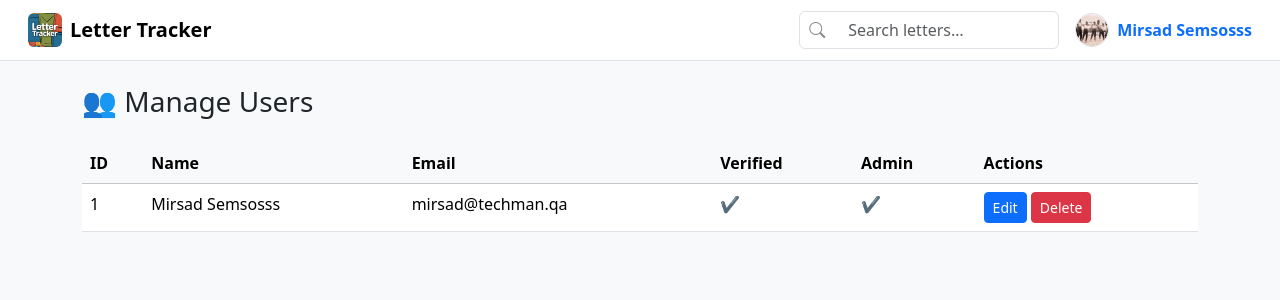
After one commit to RimSo/letter-tracker, a Flask app: page /admin/users in a window 1280 px wide. The commit adds this page. Shown: the top 300 px of the page. Run offline with Flask 3, Linux system fonts and the light colour scheme; a user stored in the database is signed in; data comes from the database, SQL or seed files in the repository; both versions use the stored data as it was after the commit; some libraries are stand-ins or nearby versions.

Commit message:
admin_page
Admin page with option to see user and letter, and to edit or delete users

```diff
--- a/app.py
+++ b/app.py
@@ -16,6 +16,15 @@ from werkzeug.security import generate_password_hash, check_password_hash
 from itsdangerous import URLSafeTimedSerializer, BadSignature, SignatureExpired
 from PIL import Image, ImageOps, ImageDraw
 import sqlite3
+from functools import wraps
+
+def admin_required(f):
+    @wraps(f)
+    def wrapper(*args, **kwargs):
+        if not current_user.is_authenticated or not current_user.is_admin:
+            abort(403)
+        return f(*args, **kwargs)
+    return wrapper
 
 # ---------------------------------------------------------------------
 # Paths / basic config
@@ -50,11 +59,12 @@ USERS_DB = os.path.join(BASE_DIR, "users.sqlite")
 # Users (SQLite)
 # ---------------------------------------------------------------------
 class User(UserMixin):
-    def __init__(self, id_, email, name, avatar_path=None):
+    def __init__(self, id_, email, name, avatar_path=None, is_admin=0):
         self.id = str(id_)
         self.email = email
         self.name = name
         self.avatar_path = avatar_path
+        self.is_admin = bool(is_admin)
 
 
 def _users_conn():
@@ -90,6 +100,14 @@ with _users_conn() as conn:
         conn.execute("ALTER TABLE users ADD COLUMN avatar_path TEXT")
     conn.commit()
 
+# Add is_admin column if missing
+with _users_conn() as conn:
+    cols = [r[1] for r in conn.execute("PRAGMA table_info(users)")]
+    if "is_admin" not in cols:
+        conn.execute("ALTER TABLE users ADD COLUMN is_admin INTEGER DEFAULT 0")
+    conn.commit()
+
+
 @app.before_request
 def _bootstrap_auth_once():
     if not getattr(app, "_auth_initialized", False):
@@ -101,7 +119,7 @@ def _bootstrap_auth_once():
 def load_user(user_id):
     with _users_conn() as conn:
         row = conn.execute(
-            "SELECT id, email, name, avatar_path FROM users WHERE id = ?",
+            "SELECT id, email, name, avatar_path, is_admin FROM users WHERE id = ?",
             (user_id,)
         ).fetchone()
     if row:
@@ -109,10 +127,10 @@ def load_user(user_id):
             id_=row["id"],
             email=row["email"],
             name=row["name"],
-            avatar_path=row["avatar_path"]
+            avatar_path=row["avatar_path"],
+            is_admin=row["is_admin"]
         )
     return None
-
 
 # ---------------------------------------------------------------------
 # Token helpers for email verification & password reset
@@ -176,6 +194,7 @@ COUNTRIES = [
 class Letter(db.Model):
     __tablename__ = 'letters'
     id = db.Column(db.Integer, primary_key=True)
+    user_id = db.Column(db.Integer, nullable=False)  # ← NEW
     nickname = db.Column(db.String(120), nullable=True)
     name = db.Column(db.String(200), nullable=False)
     to_country = db.Column(db.String(120), nullable=False)
@@ -238,7 +257,81 @@ def sent_date_desc(q):
         Letter.sent_date.desc(),
         Letter.id.desc()
     )
+@app.route("/admin")
+@login_required
+@admin_required
+def admin_dashboard():
+    # Quick stats
+    with _users_conn() as conn:
+        users = conn.execute("SELECT * FROM users ORDER BY created_at DESC").fetchall()
+        user_count = conn.execute("SELECT COUNT(*) FROM users").fetchone()[0]
 
+    letter_count = Letter.query.count()
+    completed = Letter.query.filter_by(is_completed=True).count()
+
+    return render_template(
+        "admin/dashboard.html",
+        users=users,
+        user_count=user_count,
+        letter_count=letter_count,
+        completed=completed
+    )
+
+@app.route("/admin/users")
+@login_required
+@admin_required
+def admin_users():
+    with _users_conn() as conn:
+        users = conn.execute("SELECT * FROM users ORDER BY created_at DESC").fetchall()
+    return render_template("admin/users.html", users=users)
+
+@app.route("/admin/letters")
+@login_required
+@admin_required       # <-- if you added the decorator earlier
+def admin_letters():
+    letters = Letter.query.order_by(Letter.id.desc()).all()
+    return render_template("admin/letters.html", letters=letters)
+@app.route("/admin/users/<int:user_id>/edit", methods=["GET", "POST"])
+@login_required
+@admin_required
+def admin_edit_user(user_id):
+    with _users_conn() as conn:
+        user = conn.execute(
+            "SELECT id, name, email, verified, is_admin FROM users WHERE id = ?",
+            (user_id,)
+        ).fetchone()
+
+    if not user:
+        flash("User not found.", "danger")
+        return redirect(url_for("admin_users"))
+
+    if request.method == "POST":
+        name = request.form.get("name").strip()
+        verified = 1 if request.form.get("verified") else 0
+        is_admin = 1 if request.form.get("is_admin") else 0
+
+        with _users_conn() as conn:
+            conn.execute(
+                "UPDATE users SET name = ?, verified = ?, is_admin = ? WHERE id = ?",
+                (name, verified, is_admin, user_id)
+            )
+            conn.commit()
+
+        flash("User updated.", "success")
+        return redirect(url_for("admin_users"))
+
+    return render_template("admin/edit_user.html", user=user)
+
+@app.route("/admin/users/<int:user_id>/delete", methods=["POST"])
+@login_required
+@admin_required
+def admin_delete_user(user_id):
+    with _users_conn() as conn:
+        conn.execute("DELETE FROM users WHERE id = ?", (user_id,))
+        conn.commit()
+
+    flash("User deleted.", "warning")
+    return redirect(url_for("admin_users"))
 # ---------------------------------------------------------------------
 # Letter views (all protected)
 # ---------------------------------------------------------------------
@@ -256,19 +349,21 @@ def index():
             (Letter.from_country.ilike(like)) |
             (Letter.tracking.ilike(like))
         )
-    letters = sent_date_desc(query).all()
+    letters = sent_date_desc(
+        query.filter(Letter.user_id == current_user.id)
+    ).all()
 
     sending_letters = sent_date_desc(
-        Letter.query.filter_by(letter_type='Sending', is_completed=False)
+        Letter.query.filter_by(letter_type='Sending', is_completed=False, user_id=current_user.id)
     ).all()
     receiving_letters = sent_date_desc(
-        Letter.query.filter_by(letter_type='Receiving', is_completed=False)
+        Letter.query.filter_by(letter_type='Receiving', is_completed=False, user_id=current_user.id)
     ).all()
     completed_letters = sent_date_desc(
-        Letter.query.filter_by(is_completed=True)
+        Letter.query.filter_by(is_completed=True, user_id=current_user.id)
     ).all()
     draft_letters = sent_date_desc(
-        Letter.query.filter_by(status='Draft')
+        Letter.query.filter_by(status='Draft', user_id=current_user.id)
     ).all()
 
     counts = {
@@ -331,6 +426,7 @@ def add():
 
     # Create letter first to get ID for filename when nickname is missing
     letter = Letter(
+        user_id=current_user.id,  # ← NEW
         nickname=nickname,
         name=name,
         letter_type=letter_type,
@@ -363,6 +459,7 @@ def add():
     # If it's a Sending record, auto-create a Receiving draft (reverse To/From)
     if letter_type == 'Sending':
         receiving_copy = Letter(
+            user_id=current_user.id,  # ← NEW
             nickname=nickname,
             name=name,
             letter_type='Receiving',
@@ -383,13 +480,17 @@ def add():
 @login_required
 def edit(letter_id):
     letter = Letter.query.get_or_404(letter_id)
-    return render_template('edit.html', letter=letter)
+    if letter.user_id != current_user.id:
+        abort(403)
+    return render_template("edit.html", letter=letter)
 
 
 @app.route('/update/<int:letter_id>', methods=['POST'])
 @login_required
 def update(letter_id):
     letter = Letter.query.get_or_404(letter_id)
+    if letter.user_id != current_user.id:
+        abort(403)
     letter.nickname = request.form.get('nickname') or None
     letter.name = request.form.get('name')
     letter.letter_type = request.form.get('letter_type') or 'Sending'
@@ -412,6 +513,8 @@ def update(letter_id):
 @login_required
 def delete(letter_id):
     letter = Letter.query.get_or_404(letter_id)
+    if letter.user_id != current_user.id:
+        abort(403)
     # Also try to remove attachment from disk (optional)
     if letter.attachment_path:
         try:
@@ -428,6 +531,8 @@ def delete(letter_id):
 @login_required
 def complete(letter_id):
     letter = Letter.query.get_or_404(letter_id)
+    if letter.user_id != current_user.id:
+        abort(403)
     if letter.sent_date and letter.received_date:
         letter.is_completed = True
         db.session.commit()
@@ -451,6 +556,8 @@ def register():
         password = request.form.get("password") or ""
         confirm = request.form.get("confirm") or ""
 
+        if "is_admin" not in cols:
+            conn.execute("ALTER TABLE users ADD COLUMN is_admin INTEGER DEFAULT 0")
         if not name:
             errors["name"] = "Full name is required."
         if not email:
@@ -746,8 +853,10 @@ def autocomplete():
 
     results = set()
 
-    # Search letters
-    for L in Letter.query.all():
+    # Search ONLY current user's letters
+    letters = Letter.query.filter_by(user_id=current_user.id).all()
+
+    for L in letters:
         if q in (L.nickname or "").lower():
             results.add(L.nickname)
         if q in L.name.lower():
@@ -759,7 +868,7 @@ def autocomplete():
         if L.tracking and q in L.tracking.lower():
             results.add(L.tracking)
 
-    return list(results)[:10]  # top 10 suggestions
+    return list(results)[:10]
 # ---------------------------------------------------------------------
 # Safe startup
 # ---------------------------------------------------------------------
@@ -768,6 +877,9 @@ if __name__ == '__main__':
         db.create_all()
         with db.engine.connect() as conn:
             cols = [r[1] for r in conn.execute(text("PRAGMA table_info(letters)"))]
+            if 'user_id' not in cols:
+                conn.execute(text("ALTER TABLE letters ADD COLUMN user_id INTEGER"))
+                conn.execute(text("UPDATE letters SET user_id = 1 WHERE user_id IS NULL"))
             if 'letter_type' not in cols:
                 conn.execute(text("ALTER TABLE letters ADD COLUMN letter_type VARCHAR(20) DEFAULT 'Sending'"))
             if 'is_completed' not in cols:
--- /dev/null
+++ b/templates/admin/users.html
@@ -0,0 +1,43 @@
+{% extends "base.html" %}
+{% block content %}
+<h3 class="mb-4">👥 Manage Users</h3>
+
+<table class="table table-hover">
+  <thead class="table-light">
+    <tr>
+      <th>ID</th>
+      <th>Name</th>
+      <th>Email</th>
+      <th>Verified</th>
+      <th>Admin</th>
+      <th>Actions</th>
+    </tr>
+  </thead>
+  <tbody>
+    {% for u in users %}
+    <tr>
+      <td>{{ u.id }}</td>
+      <td>{{ u.name }}</td>
+      <td>{{ u.email }}</td>
+      <td>{{ "✔" if u.verified else "✖" }}</td>
+      <td>{{ "✔" if u.is_admin else "✖" }}</td>
+      <td>
+    <a class="btn btn-sm btn-primary"
+       href="{{ url_for('admin_edit_user', user_id=u.id) }}">
+       Edit
+    </a>
+
+    <form method="POST" action="{{ url_for('admin_delete_user', user_id=u.id) }}"
+          class="d-inline">
+        <button class="btn btn-sm btn-danger"
+                onclick="return confirm('Delete this user?');">
+            Delete
+        </button>
+    </form>
+</td>
+    </tr>
+    {% endfor %}
+  </tbody>
+</table>
+
+{% endblock %}
--- a/templates/base.html
+++ b/templates/base.html
@@ -90,11 +90,33 @@
         </a>
 
         <ul class="dropdown-menu dropdown-menu-end shadow">
-          <li><a class="dropdown-item" href="{{ url_for('profile') }}">👤 Profile</a></li>
-          <li><hr class="dropdown-divider"></li>
-          <li><a class="dropdown-item text-danger" href="{{ url_for('logout') }}">⏻ Logout</a></li>
-        </ul>
-      </div>
+
+  <!-- PROFILE -->
+  <li>
+    <a class="dropdown-item" href="{{ url_for('profile') }}">
+      👤 Profile
+    </a>
+  </li>
+
+  <!-- ADMIN (only visible for admins) -->
+  {% if current_user.is_admin %}
+  <li>
+    <a class="dropdown-item" href="{{ url_for('admin_dashboard') }}">
+      🛠️ Admin
+    </a>
+  </li>
+  {% endif %}
+
+  <li><hr class="dropdown-divider"></li>
+
+  <!-- LOGOUT -->
+  <li>
+    <a class="dropdown-item text-danger" href="{{ url_for('logout') }}">
+      ⏻ Logout
+    </a>
+  </li>
+
+</ul>
       {% endif %}
 
     </div>
```
Also changed, not shown: templates/admin/dashboard.html (added, +36 -0 lines), templates/admin/edit_user.html (added, +39 -0 lines), templates/admin/letters.html (added, +39 -0 lines), templates/index.html (+0 -16 lines), data/letters.db, static/avatars/user_1.png (added), users.sqlite.
